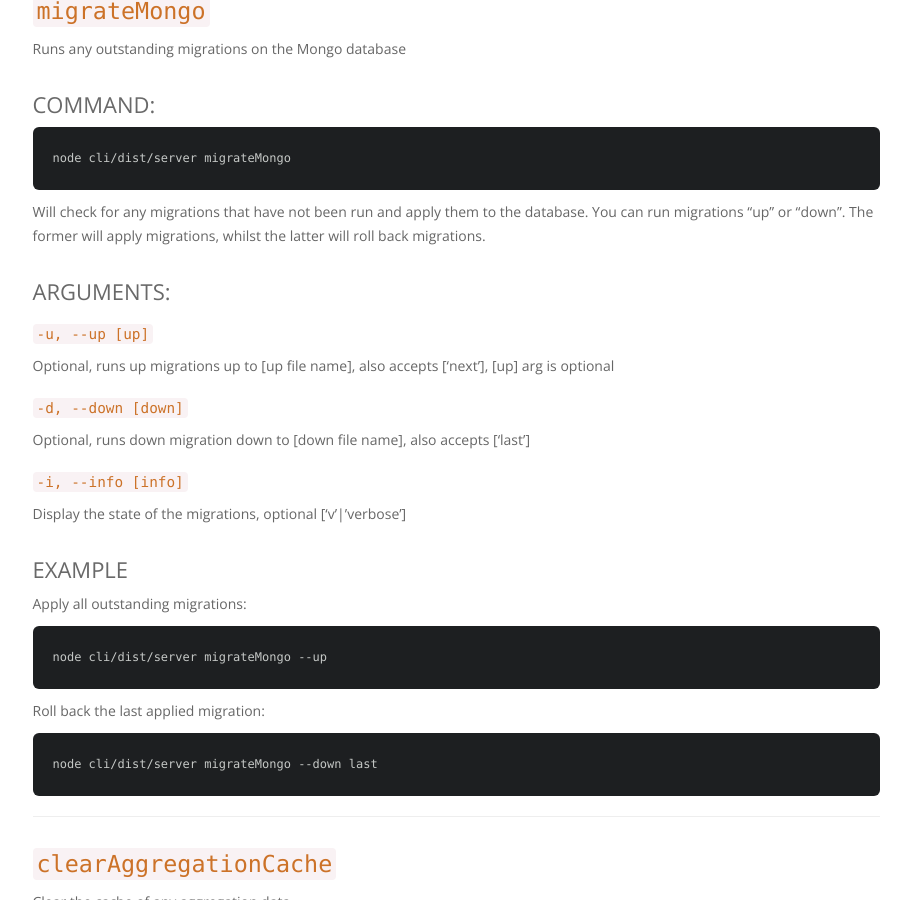
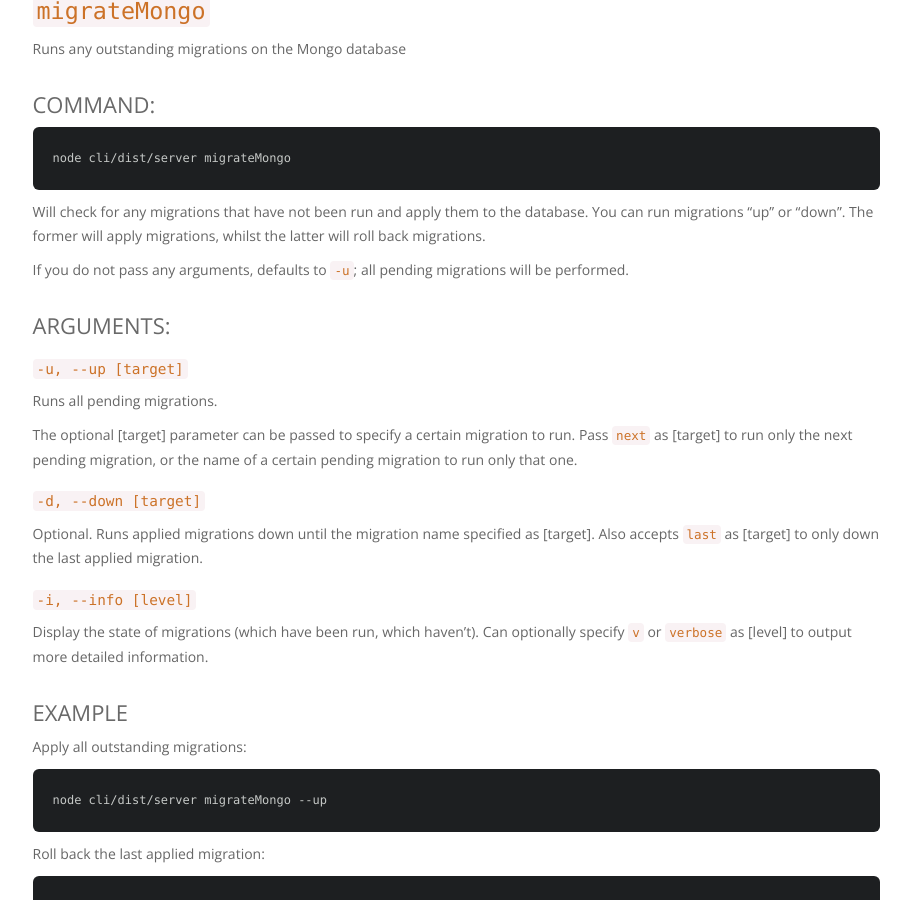
Before and after one commit to LearningLocker/docs, a Jekyll site: the page built from src/guides-cli.md, in a window 1280 px wide and 900 px high, scrolled down 1185 px. Shown: the whole window, without its empty margins (330-1241 px from the left). Built offline with Jekyll 4.4.1, drawn with Linux system fonts in a browser that asks for light colours; nearby versions of some CDN libraries; our own code applies the rules of GitHub Pages for plain Markdown files.

Commit message:
Re-worded migrateMongo section of CLI .md

```diff
--- a/src/guides-cli.md
+++ b/src/guides-cli.md
@@ -50,15 +50,19 @@ node cli/dist/server migrateMongo
 
 Will check for any migrations that have not been run and apply them to the database. You can run migrations "up" or "down". The former will apply migrations, whilst the latter will roll back migrations.
 
+If you do not pass any arguments, defaults to `-u`; all pending migrations will be performed.
+
 ### Arguments:
-#### `-u, --up [up]`
-Optional, runs up migrations up to [up file name], also accepts ['next'], [up] arg is optional
+#### `-u, --up [target]`
+Runs all pending migrations.
 
-#### `-d, --down [down]`
-Optional, runs down migration down to [down file name], also accepts ['last']
+The optional [target] parameter can be passed to specify a certain migration to run. Pass `next` as [target] to run only the next pending migration, or the name of a certain pending migration to run only that one.
 
-#### `-i, --info [info]`
-Display the state of the migrations, optional ['v'|'verbose']
+#### `-d, --down [target]`
+Optional. Runs applied migrations down until the migration name specified as [target]. Also accepts `last` as [target] to only down the last applied migration.
+
+#### `-i, --info [level]`
+Display the state of migrations (which have been run, which haven't). Can optionally specify `v` or `verbose` as [level] to output more detailed information.
 
 ### Example
 Apply all outstanding migrations:
```
